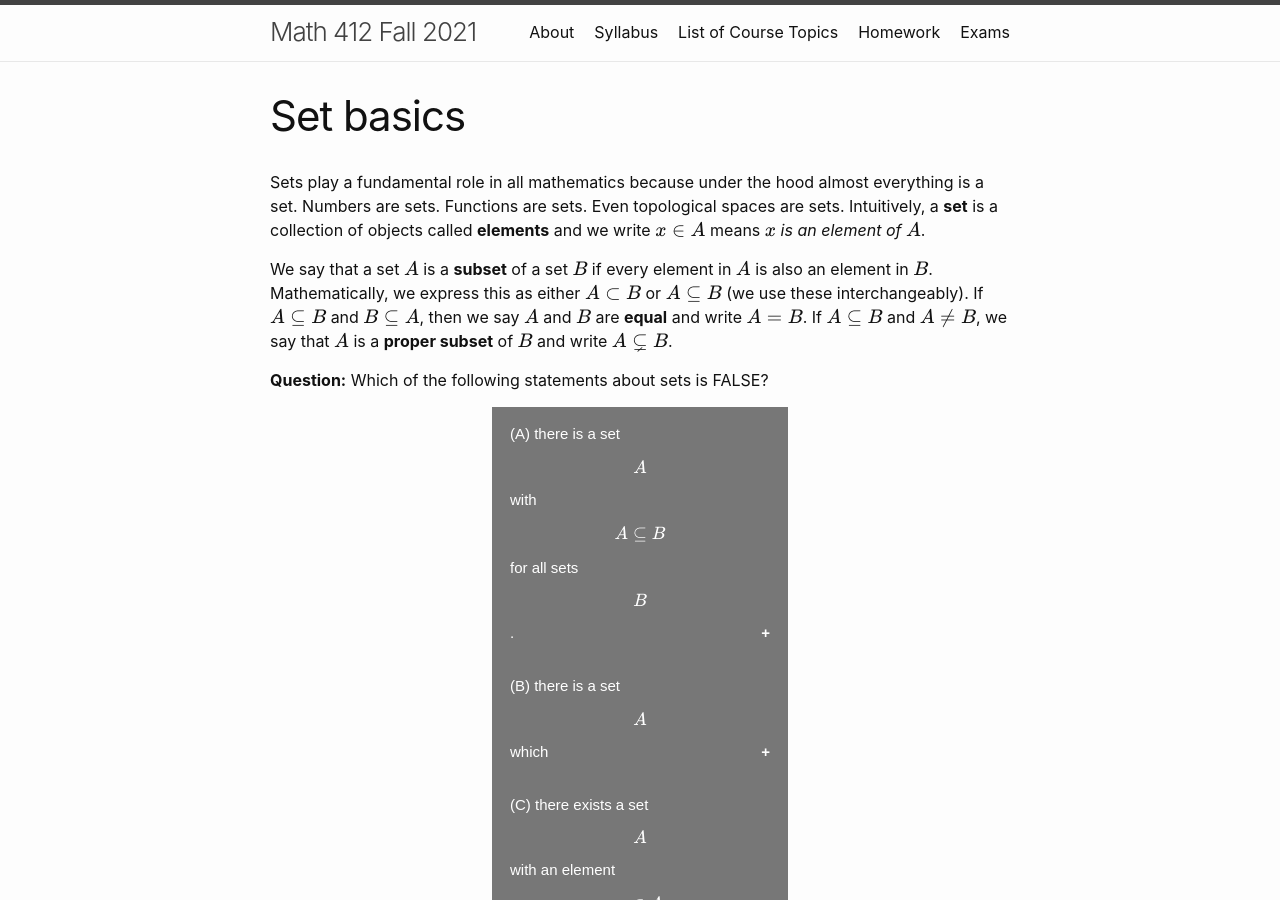
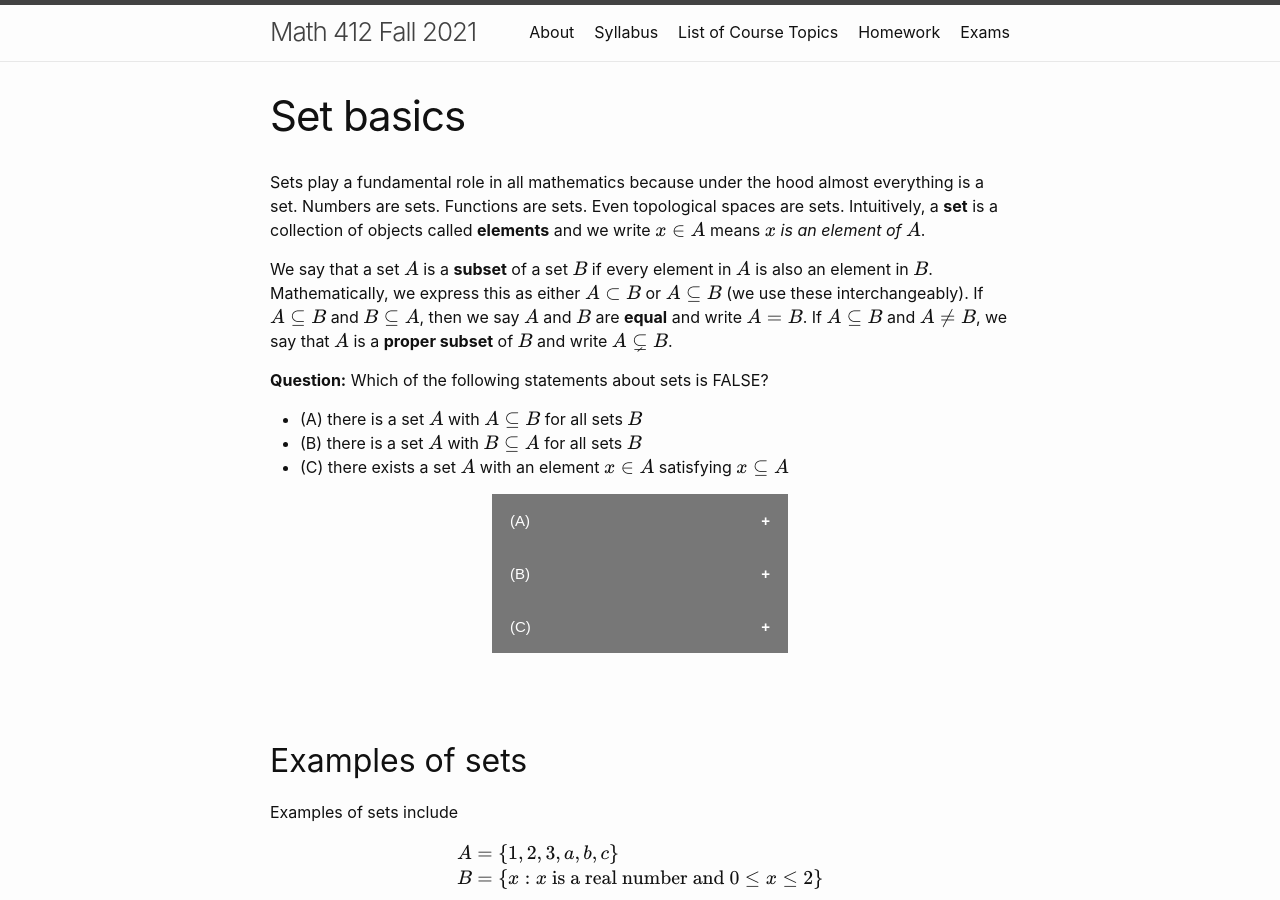
Before and after one commit to wcasper/math414fall2022, a Jekyll site: the page built from _topics/001-set-basics.md, in a window 1280 px wide and 900 px high. Built offline with Jekyll 4.4.1, drawn with Linux system fonts in a browser that asks for light colours; part of the change alters nothing that is shown.

Commit message:
updated question

```diff
--- a/_topics/001-set-basics.md
+++ b/_topics/001-set-basics.md
@@ -48,19 +48,22 @@ We say that a set $$A$$ is a **subset** of a set $$B$$ if every element in $$A$$
 If $$A\subseteq B$$ and $$B\subseteq A$$, then we say $$A$$ and $$B$$ are **equal** and write $$A=B$$.  If $$A\subseteq B$$ and $$A\neq B$$, we say that $$A$$ is a **proper subset** of $$B$$ and write $$A\subsetneq B$$.
 
 **Question:** Which of the following statements about sets is FALSE?
+* (A) there is a set $$A$$ with $$A\subseteq B$$ for all sets $$B$$
+* (B) there is a set $$A$$ with $$B\subseteq A$$ for all sets $$B$$
+* (C) there exists a set $$A$$ with an element $$x\in A$$ satisfying $$x\subseteq A$$
 <body>
 <center>
-<button class="collapsible">(A) there is a set $$A$$ with $$A\subseteq B$$ for all sets $$B$$.</button>
+<button class="collapsible">(A) </button>
 <div class="content">
   <p>Careful!  The empty set is a subset of every set.  In fact it is the only set which is a subset of every other set.</p>
 </div>
-<button class="collapsible">(B) there is a set $$A$$ which </button>
+<button class="collapsible">(B) </button>
 <div class="content">
-  <p>Careful!  Corners can be smoothed away, just like when we make a cube into a sphere.</p>
+  <p>Right!  Unfortunately sometimes sets that intuitively make sense can run into trouble if they are "too big".  This generates paradoxes, such as Russell's Paradox.  The fix for this is adopting axiomatic set theory, which codifies the behavior of sets and specifically excludes the existence of sets leading to these kinds of paradoxes.</p>
 </div>
-<button class="collapsible">(C) there exists a set $$A$$ with an element $$x\in A$$ satisfying $$x\subseteq A$$</button>
+<button class="collapsible">(C) </button>
 <div class="content">
-  <p>Careful!  Sets can also be elements of other sets.  For example, if we take $$A = \{1,2,\{1\}\}$$ then $$\{1\}$$ is an element of $$A$$ but also a subset of $$A$$.</p>
+  <p>Careful!  Sets can also be elements of other sets.  Can you think of an example of a set containing an element which is also a subset?</p>
 </div>
 </center>
 <script>
```
